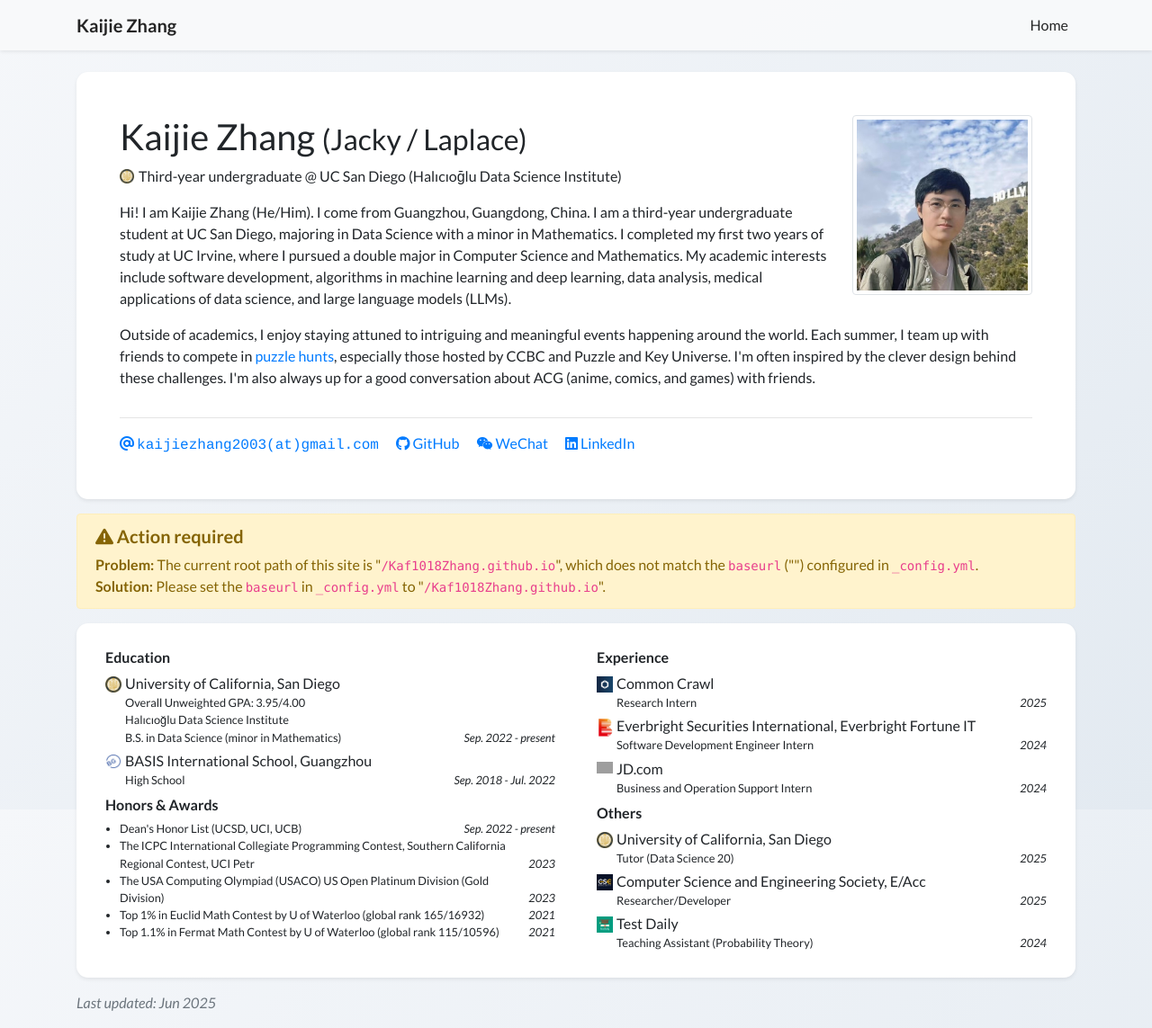
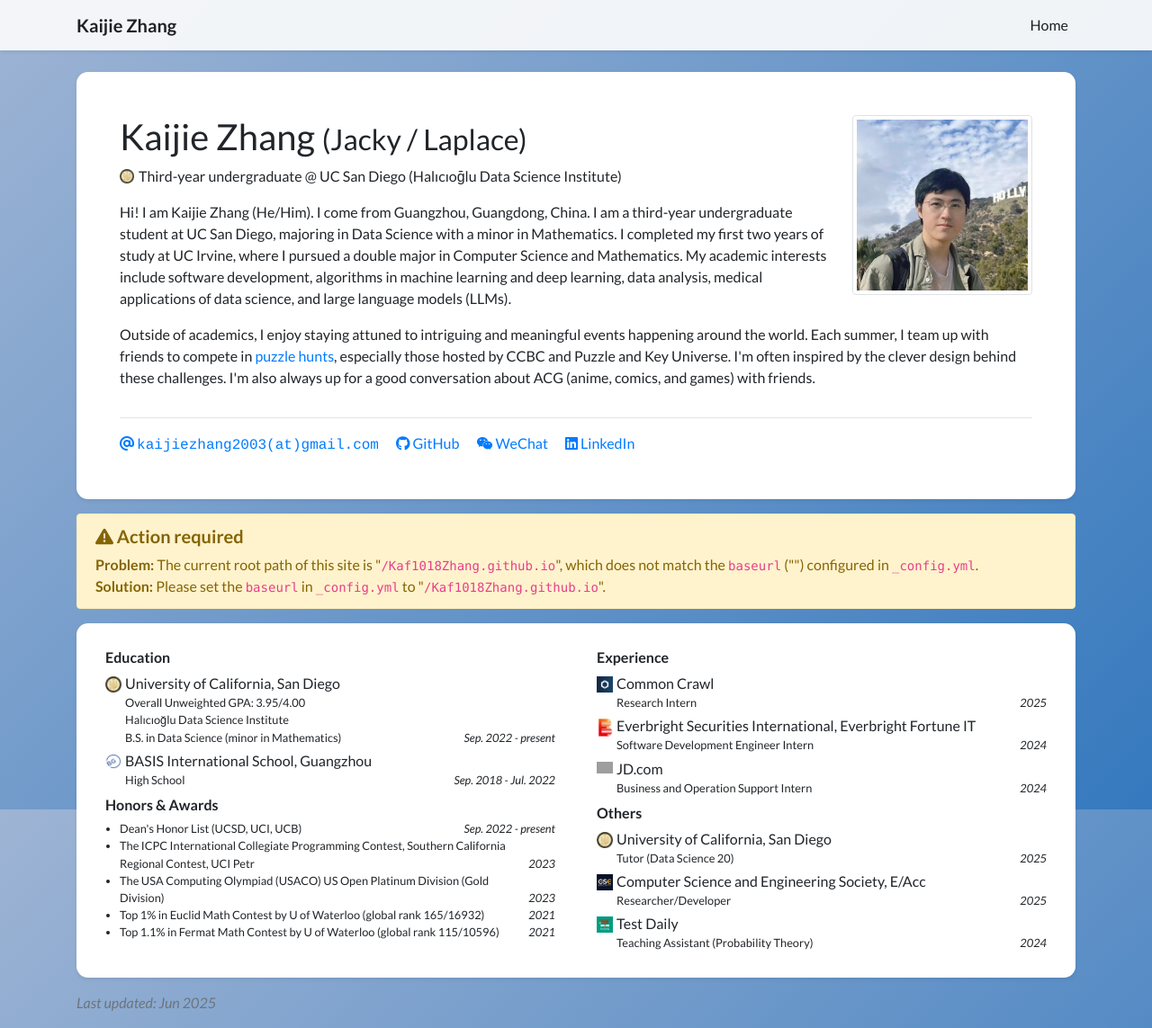
Before and after one commit to Kaf1018Zhang/Kaf1018Zhang.github.io, a Jekyll site: the page built from index.html, in a window 1280 px wide and 1143 px high. Shown: the whole window at 90% size. Built offline with Jekyll 4.4.1, drawn with Linux system fonts in a browser that asks for light colours; nearby versions of some CDN libraries; a style sheet for code colours, icons or effects is not loaded; grey boxes are pictures that could not be loaded.

Commit message:
Update global.css

```diff
--- a/assets/css/global.css
+++ b/assets/css/global.css
@@ -3,7 +3,7 @@ body {
     font-family: "Lato", sans-serif;
     font-weight: 400;
     padding-top: 5.0rem;
-    background: linear-gradient(135deg, #f5f7fa, #e3eaf1);
+    background: linear-gradient(135deg, #9eb4d4, #3579be);
     background-attachment: fixed;
 }
 
```
